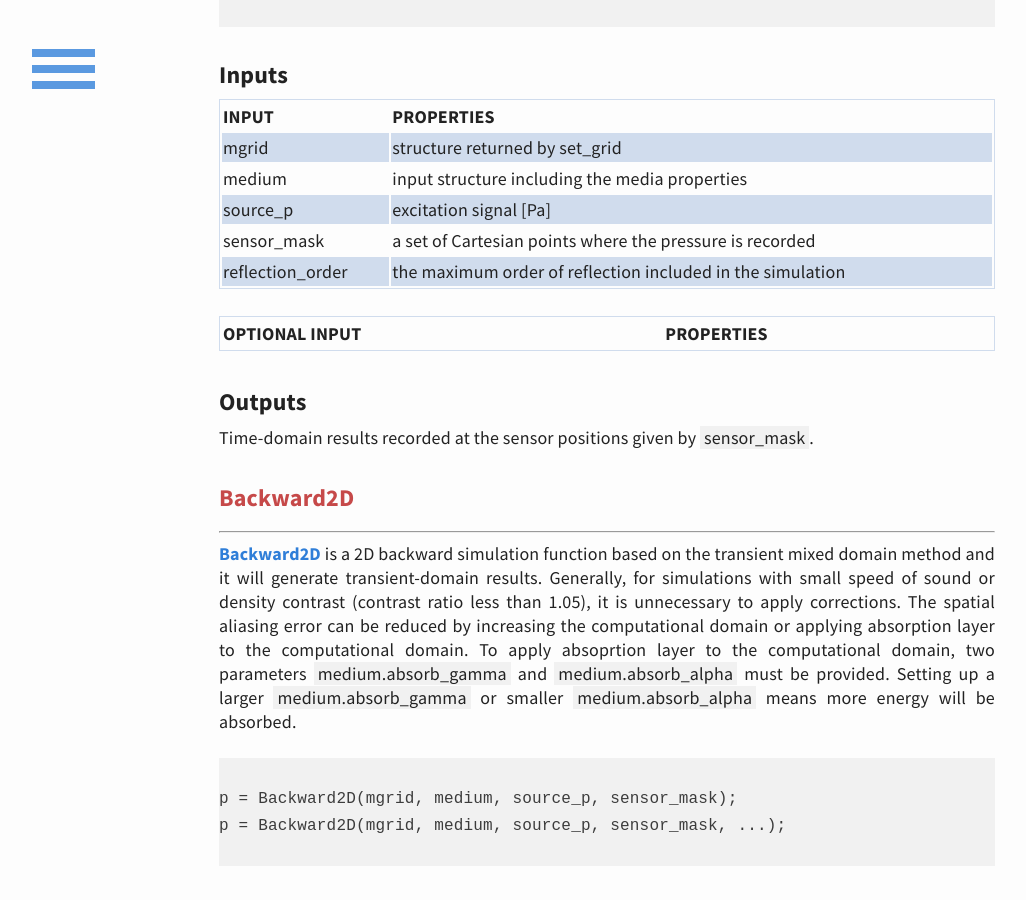
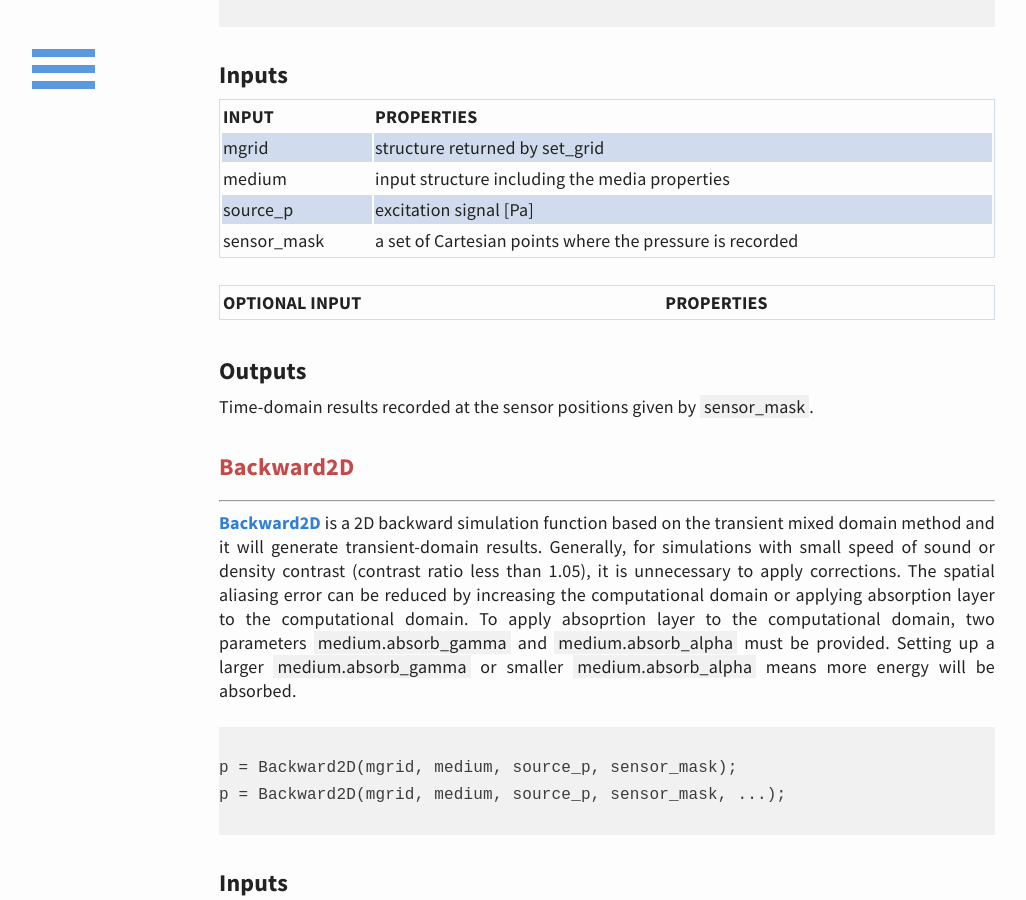
Before and after one commit to m-SOUND/mSOUND, a Jekyll site: the page built from function.html, in a window 1280 px wide and 900 px high, scrolled down 8445 px. Shown: the whole window, without its empty margins (33-1059 px from the left). Built offline with Jekyll 4.4.1, drawn with Linux system fonts in a browser that asks for light colours.

Commit message:
Update function.html

```diff
--- a/function.html
+++ b/function.html
@@ -555,9 +555,6 @@
   <tr>
     <td>sensor_mask</td><td>a set of Cartesian points where the pressure is recorded</td>
   </tr>
-  <tr>
-   <td>reflection_order</td><td>the maximum order of reflection included in the simulation</td>
-  </tr>
  </table>
 <br>
 <table>
```
